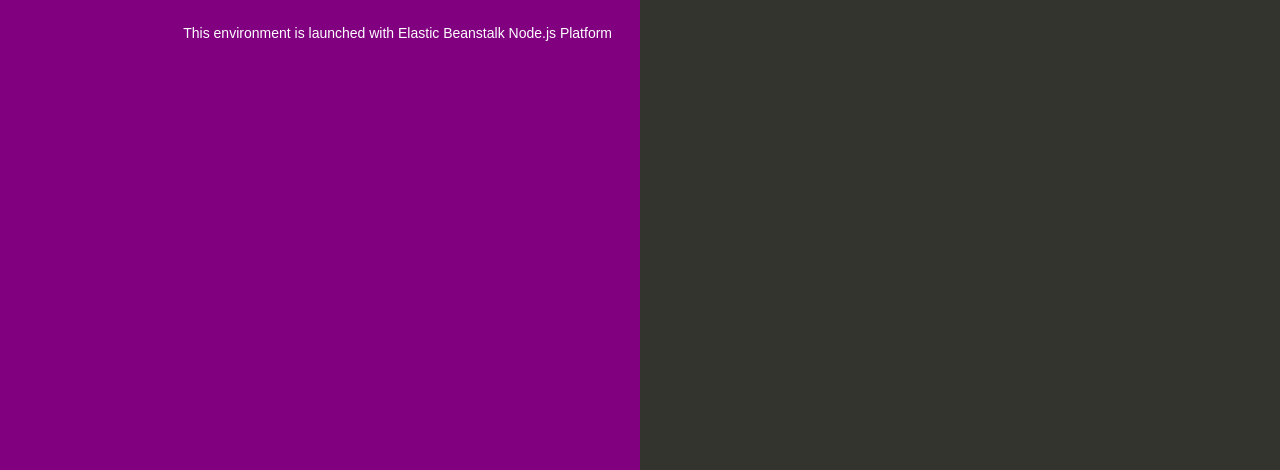
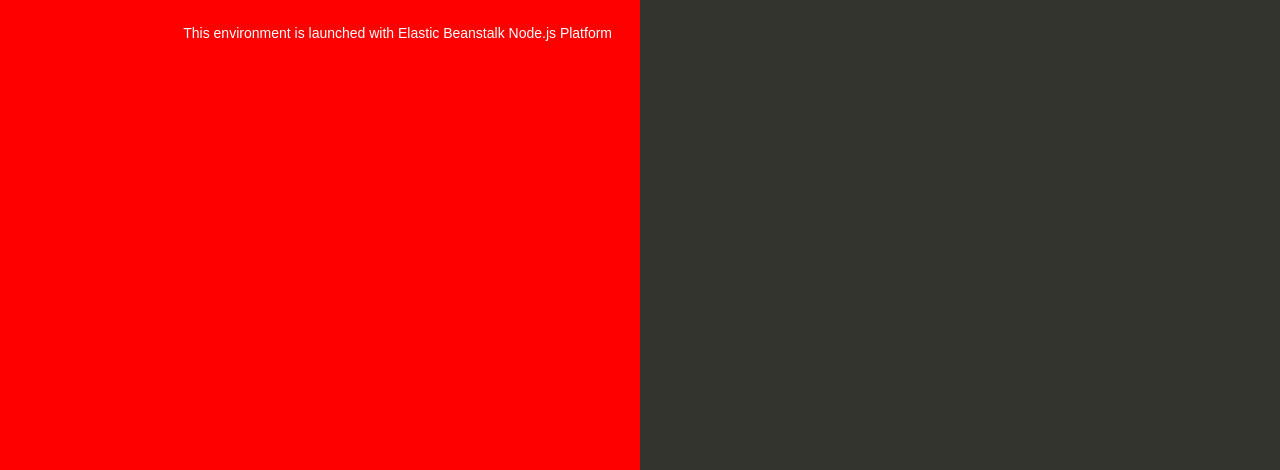
Before and after one commit to varnitn/test-repo, a website: page index.html in a window 1280 px wide. Shown: the part 330-800 px from the top of the page. Drawn offline with Linux system fonts and the light colour scheme.

Commit message:
Update index.html

```diff
--- a/index.html
+++ b/index.html
@@ -35,7 +35,7 @@
 
         text-align: right;
         padding-top: 11em;
-        background-color: PURPLE;
+        background-color: red;
 
       }
       .textColumn p {
```
